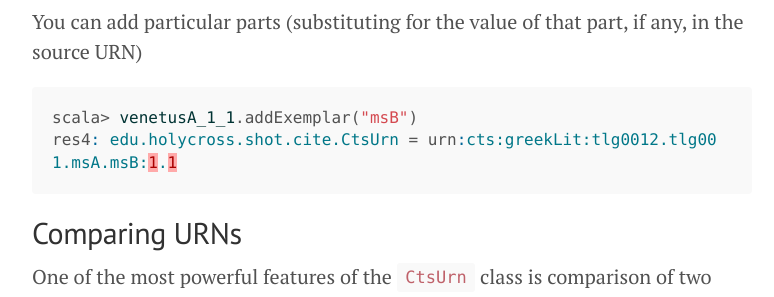
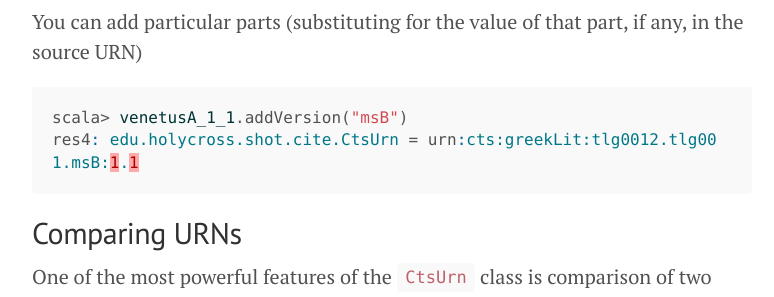
Before and after one commit to cite-architecture/xcite, a Jekyll site: the page built from docs/ctsurn-quick/index.md, in a window 1280 px wide and 900 px high, scrolled down 1027 px. Shown: the part 152-449 px from the top of the window, without its empty margins (248-1022 px from the left). Built offline with Jekyll 4.4.1, drawn with Linux system fonts in a browser that asks for light colours.

Commit message:
Better example

````diff
--- a/docs/ctsurn-quick/index.md
+++ b/docs/ctsurn-quick/index.md
@@ -53,8 +53,8 @@ res3: edu.holycross.shot.cite.CtsUrn = urn:cts:greekLit:tlg0012.tlg001.msA:
 You can add particular parts (substituting for the value of that part, if any, in the source URN)
 
 ```scala
-scala> venetusA_1_1.addExemplar("msB")
-res4: edu.holycross.shot.cite.CtsUrn = urn:cts:greekLit:tlg0012.tlg001.msA.msB:1.1
+scala> venetusA_1_1.addVersion("msB")
+res4: edu.holycross.shot.cite.CtsUrn = urn:cts:greekLit:tlg0012.tlg001.msB:1.1
 ```
 
 
````
Also changed, not shown: tut/ctsurn-quick/index.md (+1 -1 lines).
